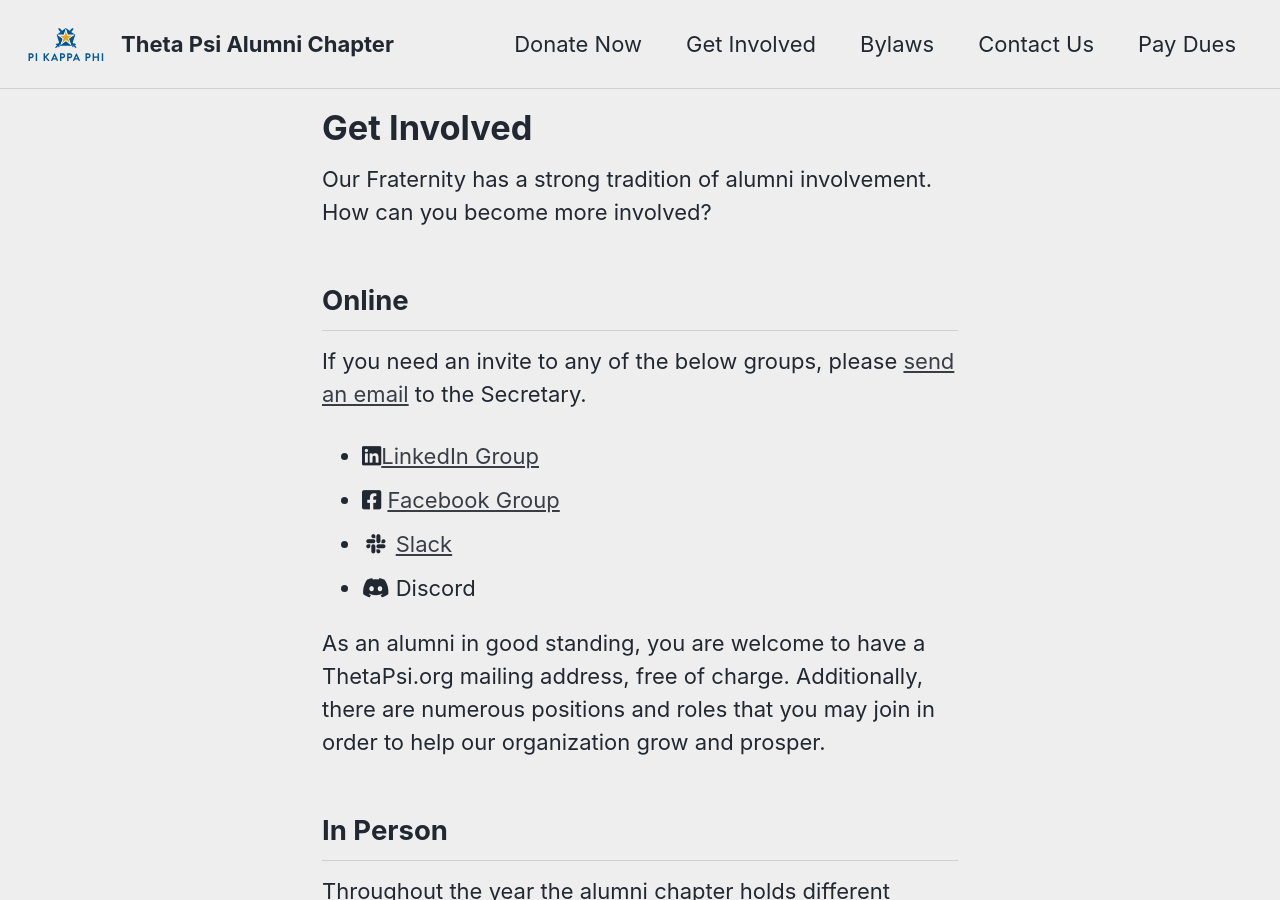
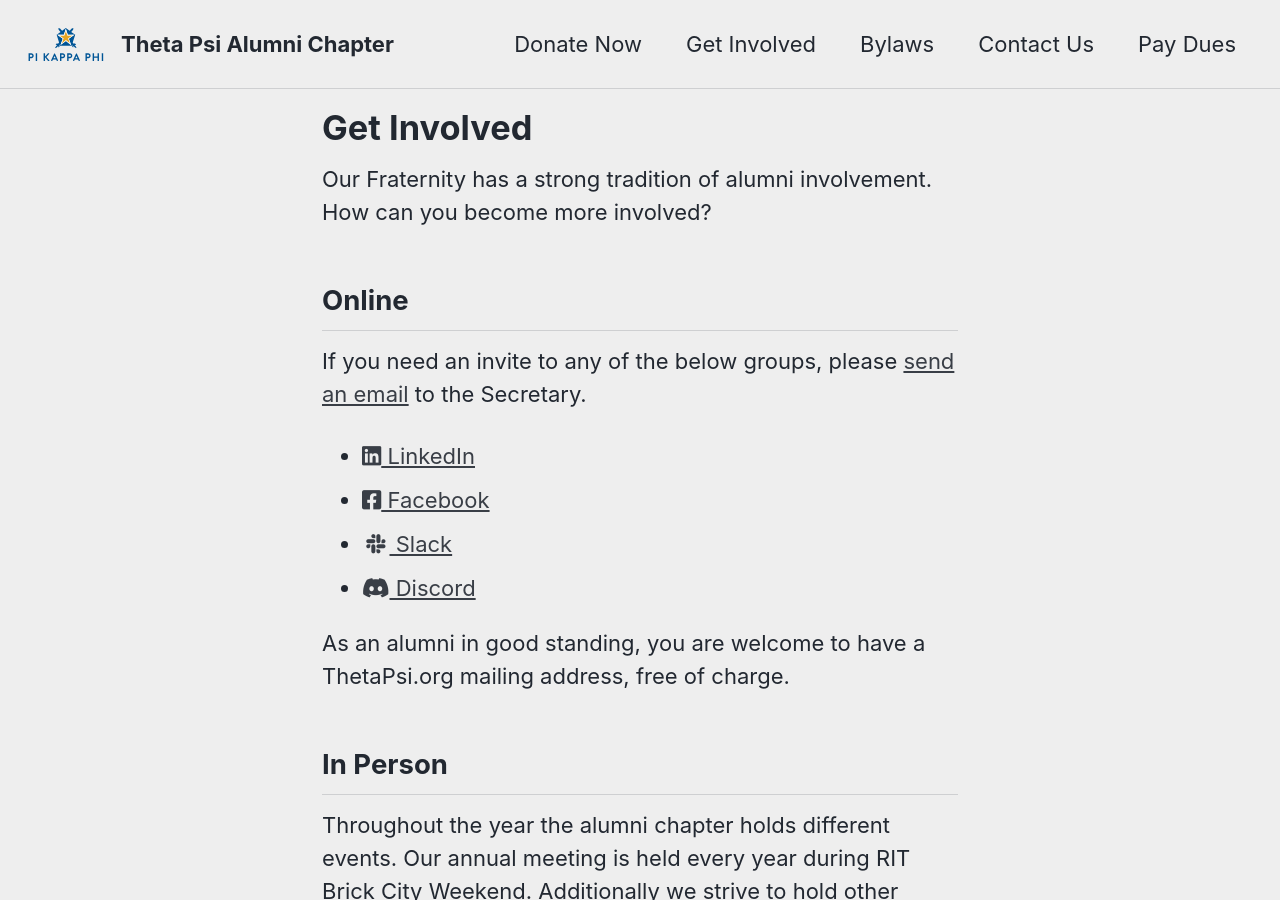
Before and after one commit to LowlyDBA/mm-github-pages-starter, a Jekyll site: the page built from _pages/get-involved.md, in a window 1280 px wide and 900 px high. Built offline with Jekyll 4.4.1, drawn with Linux system fonts in a browser that asks for light colours; cached includes are drawn as plain includes.

Commit message:
Update get-involved.md

```diff
--- a/_pages/get-involved.md
+++ b/_pages/get-involved.md
@@ -12,14 +12,13 @@ How can you become more involved?
 If you need an invite to any of the below groups, please [send an email](/contact-us)
 to the Secretary.
 
-* <i class='fab fa-linkedin'></i>[LinkedIn Group](https://www.linkedin.com/groups/6544800/)
-* <i class='fab fa-facebook-square'></i> [Facebook Group](https://www.facebook.com/groups/116095031796783/)
-* <i class='fab fa-fw fa-slack'></i> [Slack](https://pkp-thetapsi.slack.com)
-* <i class='fab fa-fw fa-discord'></i> Discord
+* [<i class='fab fa-linkedin'></i> LinkedIn](https://www.linkedin.com/groups/6544800/)
+* [<i class='fab fa-facebook-square'></i> Facebook](https://www.facebook.com/groups/116095031796783/)
+* [<i class='fab fa-fw fa-slack'></i> Slack](https://pkp-thetapsi.slack.com)
+* [<i class='fab fa-fw fa-discord'></i> Discord](#)
 
 As an alumni in good standing, you are welcome to have a ThetaPsi.org mailing
-address, free of charge. Additionally, there are numerous positions and roles
-that you may join in order to help our organization grow and prosper.
+address, free of charge.
 
 ## In Person
 
```
